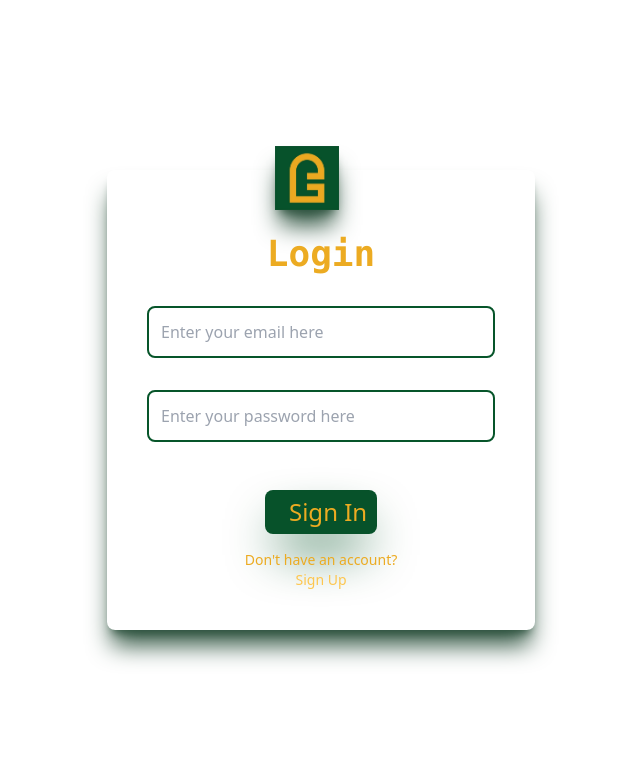
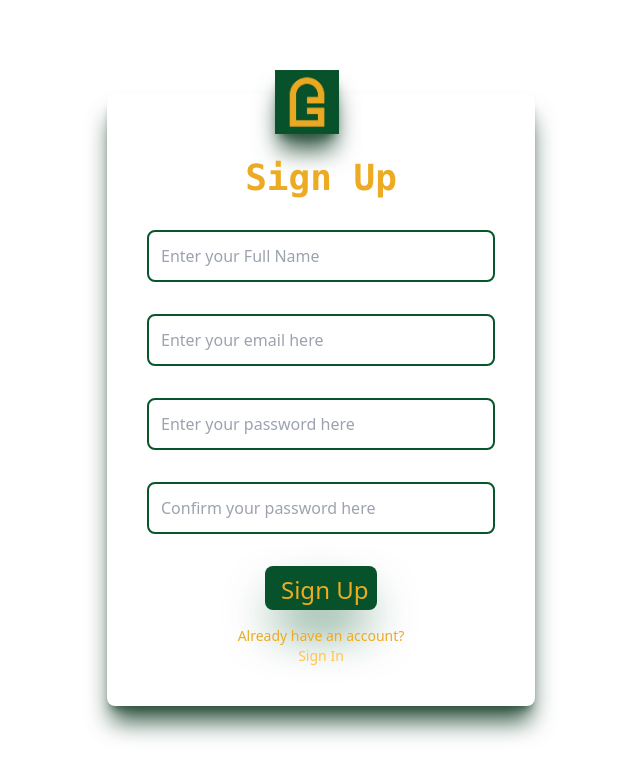
Before and after one commit to Danuh16/Meeting_Dashboard, a React (Create React App) app in the folder Front-end/: page /register in a window 1280 px wide. Before the commit this address led to /login. Shown: the top 778 px of the page, without its empty margins (319-959 px from the left). Built offline with nearby package versions, Linux system fonts and the light colour scheme.

Commit message:
register

```diff
--- a/Front-end/src/App.js
+++ b/Front-end/src/App.js
@@ -3,11 +3,13 @@ import {
   Routes,
   Route,
   useNavigate,
+  Navigate,
 } from "react-router-dom";
 import React, { useState, useEffect } from "react";
 import Login from "./components/authentication/Login";
 import MySideBar from "./components/MysideBar";
 import MyProvider, { LoginStat } from "./context";
+import SignUp from "./components/authentication/Register"
 
 const App = () => {
   return (
@@ -24,18 +26,18 @@ const Navigator = () => {
   useEffect(() => {
     if (userId) {
       navigate("/");
-    } else {
-      navigate("/login");
     }
   }, [userId, navigate]);
   return (
-    <Routes>
-      {userId ? (
-        <Route path={"/"} element={<MySideBar />} />
-      ) : (
-        <Route path="/login" element={<Login />} />
-      )}
+     <Routes>
+      <Route path="/login" element={<Login />} />
+      <Route path="/register" element={<SignUp />} />
+      <Route
+        path="/*"
+        element={userId ? <MySideBar /> : <Navigate to="/login" />}
+      />
     </Routes>
+
   );
 };
 export default App;
--- a/Front-end/src/components/MysideBar.jsx
+++ b/Front-end/src/components/MysideBar.jsx
@@ -121,7 +121,7 @@ const MysideBar = () => {
             </div>
             <div className="text-[#ECAB22] flex items-center gap-3 mt-[10rem] ml-[15%] pt-[10%] font-mono">
               <FiLogOut style={{ width: "12%", height: "12%" }} />{" "}
-              <a href="/Login">Sign Out</a>
+              <a href="/SignUp">Sign Out</a>
             </div>
           </div>
         </div>
--- a/Front-end/src/components/authentication/Login.jsx
+++ b/Front-end/src/components/authentication/Login.jsx
@@ -2,6 +2,7 @@ import React, { useState, useEffect } from 'react';
 import { useNavigate } from 'react-router-dom';
 import logo from '../../Assets/Logo.jpg';
 import { LoginStat } from '../../context';
+import { Link } from 'react-router-dom';
 
 const Login = () => {
   const [email, setEmail] = useState('');
@@ -15,41 +16,41 @@ const Login = () => {
     e.preventDefault();
     console.log("logged");
     setUserId(true);
-    // setEmailError('');
-    // setPasswordError('');
+    setEmailError('');
+    setPasswordError('');
 
-    // if (email === '') {
-    //   setEmailError('Please enter your email');
-    //   return;
-    // }
+    if (email === '') {
+      setEmailError('Please enter your email');
+      return;
+    }
 
-    // if (!/^[\w-\.]+@([\w-]+\.)+[\w-]{2,4}$/.test(email)) {
-    //   setEmailError('Please enter a valid email');
-    //   return;
-    // }
+    if (!/^[\w-\.]+@([\w-]+\.)+[\w-]{2,4}$/.test(email)) {
+      setEmailError('Please enter a valid email');
+      return;
+    }
 
-    // if (password === '') {
-    //   setPasswordError('Please enter a password');
-    //   return;
-    // }
+    if (password === '') {
+      setPasswordError('Please enter a password');
+      return;
+    }
 
-    // if (password.length < 8) {
-    //   setPasswordError('The password must be 8 characters or longer');
-    //   return;
-    // }
-    // checkAccountExists((accountExists) => {
-    //   if (accountExists) {
-    //     logIn();
-    //   } else if (
-    //     window.confirm(
-    //       'An account does not exist with this email address: ' +
-    //         email +
-    //         '. Do you want to create a new account?'
-    //     )
-    //   ) {
-    //     logIn();
-    //   }
-    // });
+    if (password.length < 8) {
+      setPasswordError('The password must be 8 characters or longer');
+      return;
+    }
+    checkAccountExists((accountExists) => {
+      if (accountExists) {
+        logIn();
+      } else if (
+        window.confirm(
+          'An account does not exist with this email address: ' +
+            email +
+            '. Do you want to create a new account?'
+        )
+      ) {
+        logIn();
+      }
+    });
   };
 
   const checkAccountExists = (callback) => {
@@ -126,7 +127,7 @@ const Login = () => {
           value={email}
           placeholder="Enter your email here"
           onChange={(ev) => setEmail(ev.target.value)}
-          className="inputBox w-full sm:w-80"
+          className="outline-none w-full sm:w-80"
         />
         <label className="errorLabel text-red-500 text-xs">{emailError}</label>
       </div>
@@ -136,7 +137,7 @@ const Login = () => {
           value={password}
           placeholder="Enter your password here"
           onChange={(ev) => setPassword(ev.target.value)}
-          className="inputBox w-full sm:w-80"
+          className="outline-none w-full sm:w-80"
         />
         <label className="errorLabel text-red-500 text-xs">{passwordError}</label>
       </div>
@@ -151,7 +152,7 @@ const Login = () => {
       </div>
       <div className="signupContainer flex flex-col items-center justify-center mt-4">
         <span className="text-[#ECAB22] text-sm">Don't have an account?</span>
-        <a href="/SignUp" className="text-[#fdc64e] text-sm hover:underline">Sign Up</a>
+        <Link to="/register" className="text-[#fdc64e] text-sm hover:underline">Sign Up</Link>
       </div>
       </div>
       </div>
--- a/Front-end/src/components/authentication/Register.jsx
+++ b/Front-end/src/components/authentication/Register.jsx
@@ -3,6 +3,7 @@ import { useNavigate } from 'react-router-dom';
 import logo from '../../Assets/Logo.jpg';
 
 const SignUp = () => {
+  const [fullName, setFullName] = useState('');
   const [email, setEmail] = useState('');
   const [password, setPassword] = useState('');
   const [confirmPassword, setConfirmPassword] = useState('');
@@ -69,41 +70,51 @@ const SignUp = () => {
 
   return (
     <div className="mainContainer flex flex-col items-center justify-center h-screen">
-      <div className="logoContainer">
+      <div className="shadow-xl shadow-[#2e533f] rounded-lg p-10 ">
+      <div className="logoContainer shadow-xl shadow-[#2e533f] w-16 h-16 relative -top-16 left-32">
         <img src={logo} alt="Logo" className="logo" />
       </div>
-      <div className="titleContainer flex flex-col items-center justify-center">
+      <div className="titleContainer flex flex-col relative -top-10 items-center justify-center">
         <div className="text-4xl font-bold font-mono text-[#ECAB22]">Sign Up</div>
       </div>
       <br />
-      <div className="inputContainer flex flex-col items-start justify-center">
+      <div className="inputContainer flex flex-col items-start justify-center relative -top-8 border-2 border-[#07552A] p-3 rounded-lg ">
         <input
+          value={fullName}
+          placeholder="Enter your Full Name"
+          onChange={(ev) => setFullName(ev.target.value)}
+          className="outline-none w-full sm:w-80"
+        />
+      </div>
+      <br />
+      <div className="inputContainer flex flex-col items-start justify-center relative -top-6 border-2 border-[#07552A] p-3 rounded-lg ">
+      <input
           value={email}
           placeholder="Enter your email here"
           onChange={(ev) => setEmail(ev.target.value)}
-          className="inputBox w-full sm:w-80"
+          className="outline-none w-full sm:w-80"
         />
         <label className="errorLabel text-red-500 text-xs">{emailError}</label>
       </div>
       <br />
-      <div className="inputContainer flex flex-col items-start justify-center">
+      <div className="inputContainer flex flex-col items-start justify-center relative -top-4 border-2 border-[#07552A] p-3 rounded-lg ">
         <input
           value={password}
           placeholder="Enter your password here"
           type="password"
           onChange={(ev) => setPassword(ev.target.value)}
-          className="inputBox w-full sm:w-80"
+          className="outline-none w-full sm:w-80"
         />
         <label className="errorLabel text-red-500 text-xs">{passwordError}</label>
       </div>
       <br />
-      <div className="inputContainer flex flex-col items-start justify-center">
+      <div className="inputContainer flex flex-col items-start justify-center relative -top-2 border-2 border-[#07552A] p-3 rounded-lg ">
         <input
           value={confirmPassword}
           placeholder="Confirm your password here"
           type="password"
           onChange={(ev) => setConfirmPassword(ev.target.value)}
-          className="inputBox w-full sm:w-80"
+          className="outline-none w-full sm:w-80"
         />
         <label className="errorLabel text-red-500 text-xs">
           {confirmPasswordError}
@@ -112,7 +123,7 @@ const SignUp = () => {
       <br />
       <div className="inputContainer flex flex-col items-center justify-center">
         <input
-          className="inputButton bg-[#07522A] text-[#ECAB22] py-3 px-6 text-2xl rounded-lg cursor-pointer"
+          className="inputButton bg-[#07522A] text-[#ECAB22] py-2 px-4 text-2xl shadow-2xl shadow-[#07552A] rounded-lg cursor-pointer w-28 h-11"
           type="button"
           onClick={onSignUpClick}
           value="Sign Up"
@@ -124,6 +135,7 @@ const SignUp = () => {
           Sign In
         </a>
       </div>
+      </div>
     </div>
   );
 };
```
Also changed, not shown: Front-end/package.json (+1 -55 lines), 1 other file (tests, documents, lock files or other folders).
